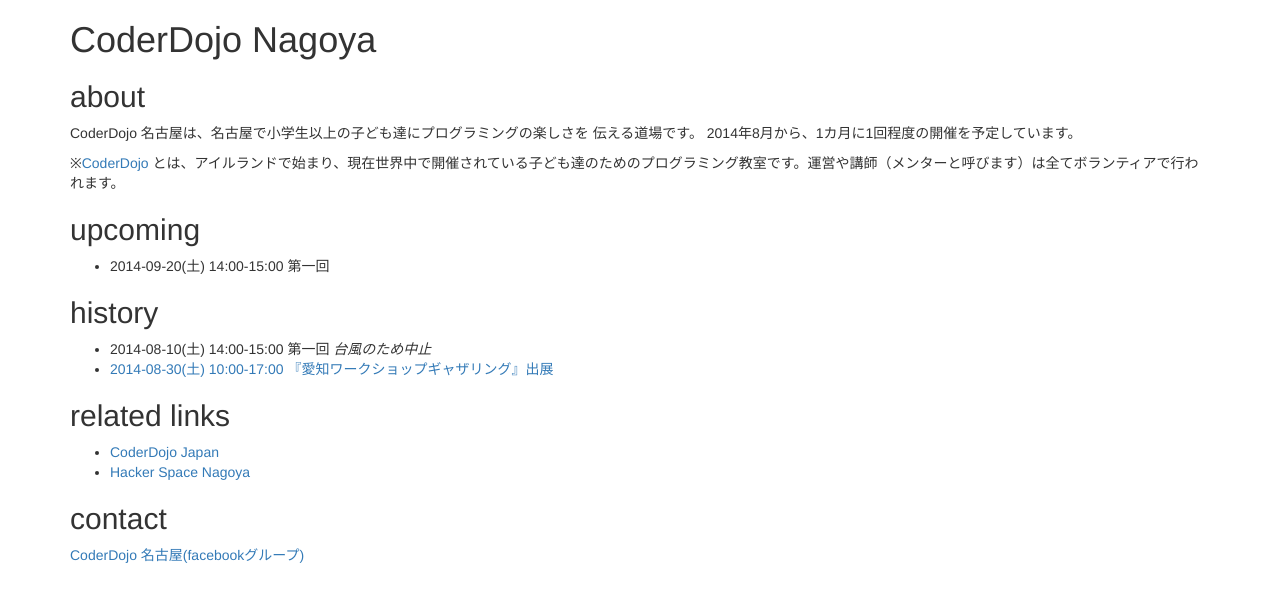
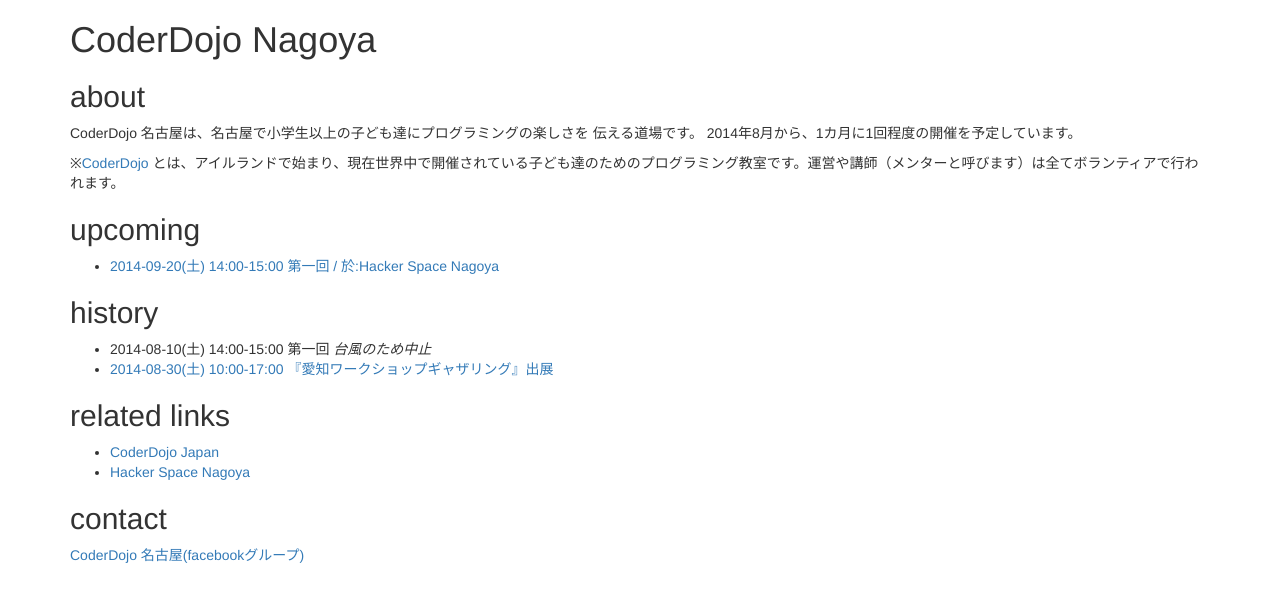
Before and after one commit to coderdojo-nagoya/coderdojo-nagoya.github.io, a Jekyll site: the page built from index.md, in a window 1280 px wide. Shown: the top 602 px of the page. Built offline with Jekyll 4.4.1, drawn with Linux system fonts in a browser that asks for light colours; nearby versions of some CDN libraries.

Commit message:
[event] add link to doorkeeper page of latest event

```diff
--- a/index.md
+++ b/index.md
@@ -19,7 +19,7 @@
 upcoming
 -------------------
 
-* 2014-09-20(土) 14:00-15:00 第一回
+* [2014-09-20(土) 14:00-15:00 第一回 / 於:Hacker Space Nagoya](http://coderdojo-nagoya.doorkeeper.jp/events/15003)
 
 history
 --------
```
